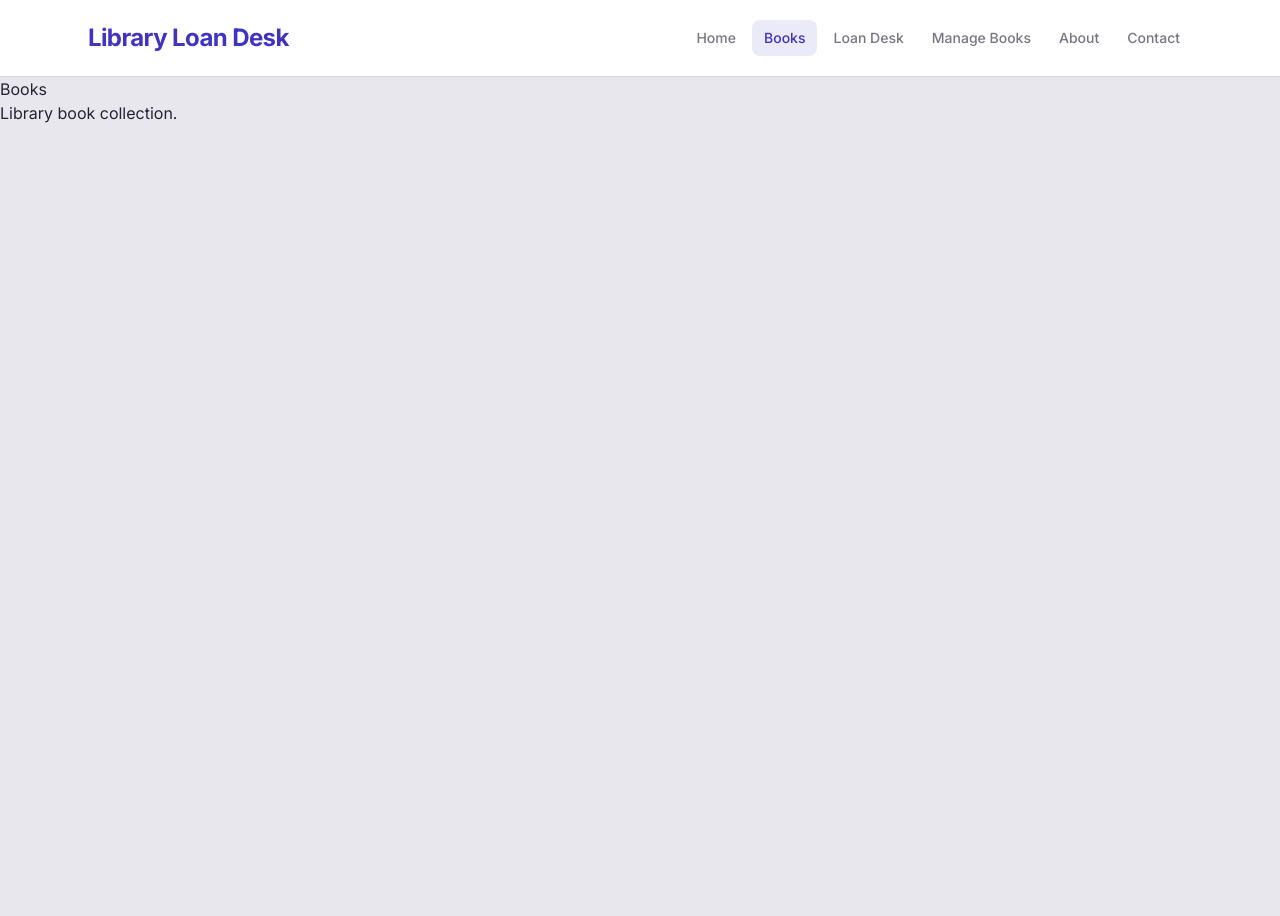
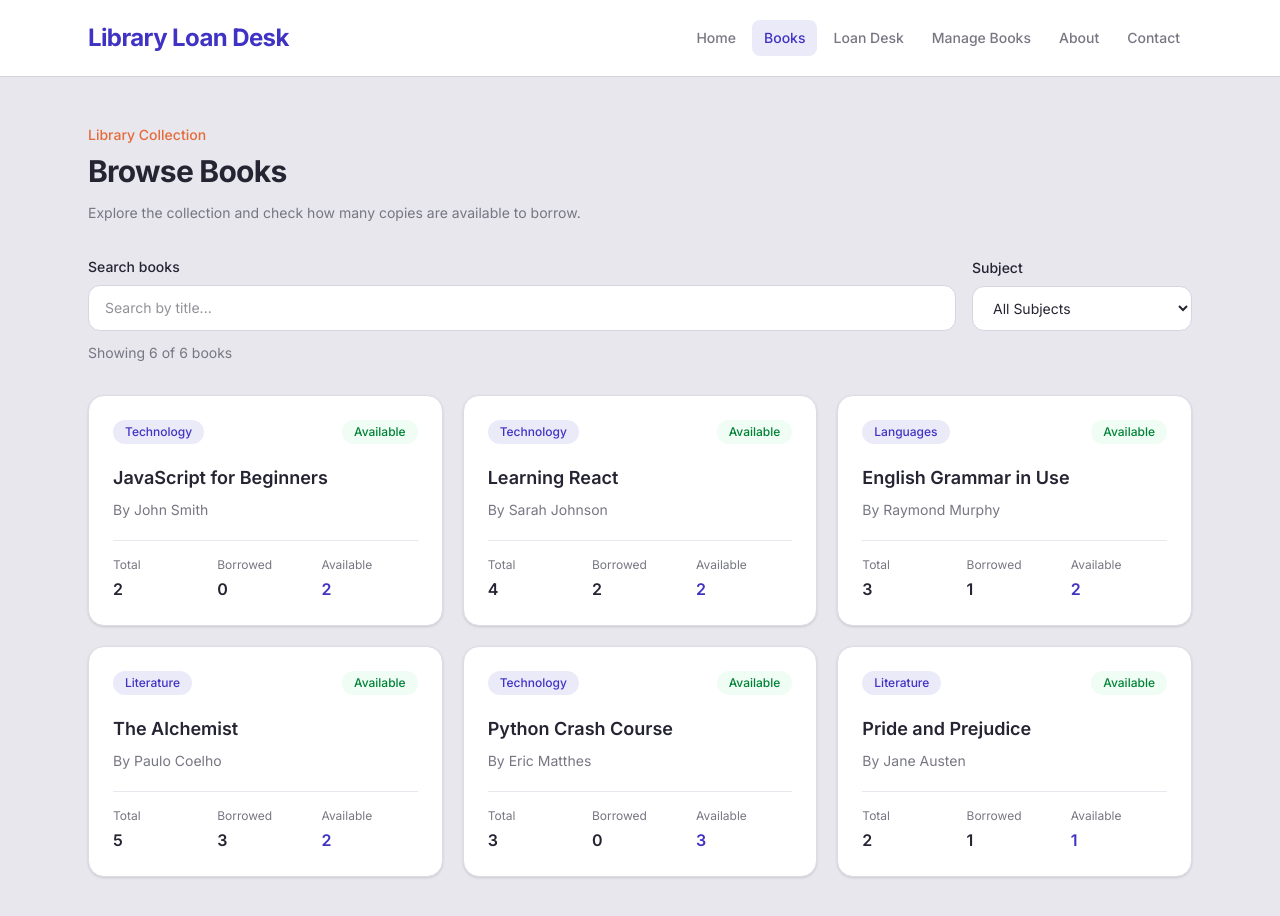
Before and after one commit to aminrasooli2007-svg/library-loan-desk, a React (Vite) app: page /books in a window 1280 px wide. Shown: the top 916 px of the page. Before the commit the page ends 800 px from the top, so only its background shows below. Built offline with nearby package versions, Linux system fonts and the light colour scheme.

Commit message:
Add subject filter to books page

```diff
--- /dev/null
+++ b/src/components/BookCard.jsx
@@ -0,0 +1,53 @@
+
+function BookCard({ book }) {
+  const availableCopies = book.totalCopies - book.borrowedCopies;
+
+  return (
+    <article className="rounded-2xl border border-[#DCDCE6] bg-white p-6 shadow-sm transition-shadow hover:shadow-md">
+      <div className="mb-5 flex items-start justify-between gap-3">
+        <span className="rounded-full bg-[#4033C3]/10 px-3 py-1 text-xs font-medium text-[#4033C3]">
+          {book.subject}
+        </span>
+
+        <span
+          className={`rounded-full px-3 py-1 text-xs font-medium ${
+            availableCopies > 0
+              ? "bg-green-50 text-green-700"
+              : "bg-red-50 text-red-700"
+          }`}
+        >
+          {availableCopies > 0 ? "Available" : "Unavailable"}
+        </span>
+      </div>
+
+      <h2 className="mb-2 text-lg font-semibold text-[#252432]">
+        {book.title}
+      </h2>
+
+      <p className="mb-5 text-sm text-[#777783]">
+        By {book.author}
+      </p>
+
+      <div className="grid grid-cols-3 gap-2 border-t border-[#E7E7ED] pt-4">
+        <div>
+          <p className="text-xs text-[#777783]">Total</p>
+          <p className="mt-1 font-semibold">{book.totalCopies}</p>
+        </div>
+
+        <div>
+          <p className="text-xs text-[#777783]">Borrowed</p>
+          <p className="mt-1 font-semibold">{book.borrowedCopies}</p>
+        </div>
+
+        <div>
+          <p className="text-xs text-[#777783]">Available</p>
+          <p className="mt-1 font-semibold text-[#4033C3]">
+            {availableCopies}
+          </p>
+        </div>
+      </div>
+    </article>
+  );
+}
+
+export default BookCard;
--- a/src/pages/Books.jsx
+++ b/src/pages/Books.jsx
@@ -1,10 +1,105 @@
+
+import { useState } from "react";
+import { initialBooks } from "../data/books";
+import BookCard from "../components/BookCard";
+
 function Books() {
-  return (
-    <div>
-      <h1>Books</h1>
-      <p>Library book collection.</p>
-    </div>
-  );
+    const [search, setSearch] = useState("");
+    const [selectedSubject, setSelectedSubject] = useState("All");
+
+    const filteredBooks = initialBooks.filter((book) => {
+        const query = search.toLowerCase();
+
+        return (
+            book.title.toLowerCase().includes(query) &&
+            (selectedSubject === "All" || book.subject === selectedSubject)
+        );
+    });
+
+    return (
+        <main className="mx-auto min-h-screen max-w-6xl px-6 py-12">
+            <section className="mb-8">
+                <p className="mb-2 text-sm font-medium text-[#E66B3B]">
+                    Library Collection
+                </p>
+
+                <h1 className="text-3xl font-bold tracking-tight text-[#252432]">
+                    Browse Books
+                </h1>
+
+                <p className="mt-3 max-w-2xl text-sm leading-6 text-[#777783]">
+                    Explore the collection and check how many copies are available to
+                    borrow.
+                </p>
+            </section>
+
+
+            <div className="mb-8">
+                <div className="grid grid-cols-1 gap-4 sm:grid-cols-[1fr_220px] sm:items-end">
+                    <div>
+                        <label
+                            htmlFor="book-search"
+                            className="mb-2 block text-sm font-medium text-[#252432]"
+                        >
+                            Search books
+                        </label>
+
+                        <input
+                            id="book-search"
+                            type="text"
+                            value={search}
+                            onChange={(event) => setSearch(event.target.value)}
+                            placeholder="Search by title..."
+                            className="w-full rounded-xl border border-[#D5D5E0] bg-white px-4 py-3 text-sm text-[#252432] outline-none transition focus:border-[#4033C3] focus:ring-2 focus:ring-[#4033C3]/10"
+                        />
+                    </div>
+
+                    <div>
+                        <label
+                            htmlFor="subject-filter"
+                            className="mb-2 block text-sm font-medium text-[#252432]"
+                        >
+                            Subject
+                        </label>
+
+                        <select
+                            id="subject-filter"
+                            value={selectedSubject}
+                            onChange={(event) => setSelectedSubject(event.target.value)}
+                            className="w-full rounded-xl border border-[#D5D5E0] bg-white px-4 py-3 text-sm text-[#252432] outline-none transition focus:border-[#4033C3] focus:ring-2 focus:ring-[#4033C3]/10"
+                        >
+                            <option value="All">All Subjects</option>
+                            <option value="Technology">Technology</option>
+                            <option value="Literature">Literature</option>
+                            <option value="Languages">Languages</option>
+                        </select>
+                    </div>
+                </div>
+
+                <p className="mt-3 text-sm text-[#777783]">
+                    Showing {filteredBooks.length} of {initialBooks.length} books
+                </p>
+            </div>
+
+
+            {filteredBooks.length > 0 ? (
+                <section className="grid grid-cols-1 gap-5 sm:grid-cols-2 lg:grid-cols-3">
+                    {filteredBooks.map((book) => (
+                        <BookCard key={book.id} book={book} />
+                    ))}
+                </section>
+            ) : (
+                <div className="rounded-2xl border border-[#DCDCE6] bg-white px-6 py-12 text-center">
+                    <h2 className="text-lg font-semibold text-[#252432]">
+                        No books found
+                    </h2>
+                    <p className="mt-2 text-sm text-[#777783]">
+                        Try another title or author name.
+                    </p>
+                </div>
+            )}
+        </main>
+    );
 }
 
 export default Books;
```
